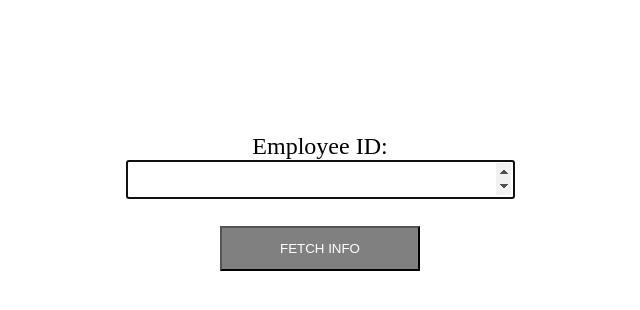
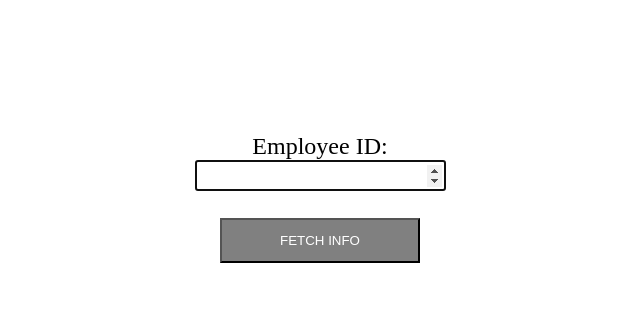
Before and after one commit to 134420173-myseneca/Final-Project-Deployment-of-2-tiered-web-application-to-managed-K8s-cluster-on-Amazon-EKS, a Flask app: template templates/getemp.html in a window 1280 px wide. Shown: the top 310 px of the page, without its empty margins (320-960 px from the left). Run offline with Flask 2, Linux system fonts and the light colour scheme; the template is opened without the code that fills it, so the values that code supplies are empty.

Commit message:
Update getemp.html fix input tag issue

```diff
--- a/templates/getemp.html
+++ b/templates/getemp.html
@@ -1,4 +1,4 @@
-	<!DOCTYPE html>
+		<!DOCTYPE html>
 <html>
 <head>
 	<title>Get Employee Information </title>
@@ -28,7 +28,7 @@
 
 				<h2 style="color: white; font-size: 1.2em; font-style: italic;">Enter Employee ID</h2>
 
-		  		Employee ID:<br> <input style="color: white; font-size: 1.2em; font-style: italic;" type="number" name="emp_id" autofocus size="40"><br><br>
+		  	Employee ID:<br> <input style="height:25px;font-size:14pt;" type="number" name="emp_id" autofocus size="40"><br><br>
 
 
 		  		<button type="submit" style="background: grey; height: 45px; width: 200px; color: white; size: 5; font:oblique;">FETCH INFO</button><br><br>
```
